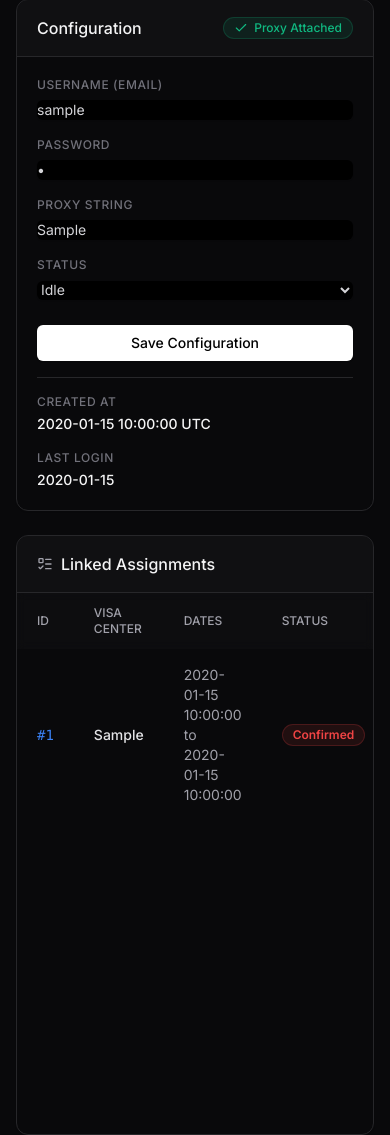
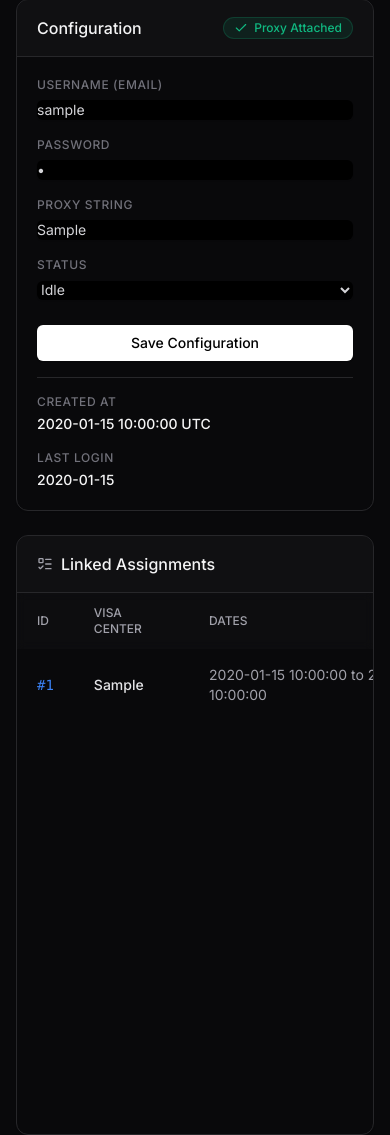
Before and after one commit to KamalExpress/booking-agent, a Flask app: template ttttt/cloud-saas/app/templates/account_detail.html in a window 390 px wide. Shown: the part 178-1313 px from the top of the page. Run offline with Flask 3, Linux system fonts and the light colour scheme; the template is opened without the code that fills it: most values are stand-ins (such as "Sample title", 1, 10 or a date in 2020); some libraries are stand-ins or nearby versions.

Commit message:
fix: Sidebar user display, mobile tables, and PWA scroll clearance

```diff
--- a/ttttt/cloud-saas/app/templates/account_detail.html
+++ b/ttttt/cloud-saas/app/templates/account_detail.html
@@ -92,8 +92,8 @@
                 </h3>
             </div>
 
-            <div class="flex-1 overflow-y-auto p-0">
-                <table class="w-full text-sm text-left">
+            <div class="flex-1 overflow-y-auto overflow-x-auto p-0">
+                <table class="w-full min-w-[600px] text-sm text-left">
                     <thead class="text-xs text-zinc-400 uppercase bg-zinc-900/30 sticky top-0 backdrop-blur-sm">
                         <tr>
                             <th class="px-5 py-3 font-medium">ID</th>
--- a/ttttt/cloud-saas/app/templates/assignment_detail.html
+++ b/ttttt/cloud-saas/app/templates/assignment_detail.html
@@ -117,8 +117,8 @@
                 </h3>
             </div>
 
-            <div class="flex-1 overflow-y-auto p-0">
-                <table class="w-full text-sm text-left">
+            <div class="flex-1 overflow-y-auto overflow-x-auto p-0">
+                <table class="w-full min-w-[600px] text-sm text-left">
                     <thead class="text-xs text-zinc-400 uppercase bg-zinc-900/30 sticky top-0 backdrop-blur-sm">
                         <tr>
                             <th class="px-5 py-3 font-medium">Timestamp</th>
--- a/ttttt/cloud-saas/app/templates/base.html
+++ b/ttttt/cloud-saas/app/templates/base.html
@@ -114,6 +114,12 @@
             {% endif %}
         </nav>
         <div class="p-4 border-t border-[#27272a]">
+            {% if user %}
+            <div class="mb-3 px-3 py-2 bg-zinc-900/50 rounded-md border border-zinc-800/50">
+                <p class="text-[10px] text-zinc-500 font-medium uppercase tracking-wider mb-0.5">Logged in as</p>
+                <p class="text-sm text-zinc-300 truncate font-medium" title="{{ user.email }}">{{ user.email }}</p>
+            </div>
+            {% endif %}
             <button id="logoutBtn" class="nav-link w-full text-red-500 hover:bg-red-500/10 hover:text-red-400">
                 <i data-lucide="log-out" class="w-4 h-4"></i> Logout
             </button>
@@ -132,8 +138,8 @@
             </button>
         </div>
 
-        <div class="flex-1 overflow-y-auto p-4 md:p-8 pb-8">
-            <div class="max-w-7xl mx-auto w-full">
+        <div class="flex-1 overflow-y-auto p-4 md:p-8 pb-24 md:pb-8">
+            <div class="max-w-7xl mx-auto w-full h-full">
                 {% block content %}{% endblock %}
             </div>
         </div>
--- a/ttttt/cloud-saas/app/templates/worker_detail.html
+++ b/ttttt/cloud-saas/app/templates/worker_detail.html
@@ -153,6 +153,7 @@
 <div id="tab-live" class="tab-content block">
     <h3 class="text-lg font-semibold mb-4">Active Leases</h3>
     <div class="card overflow-hidden mb-8">
+        <div class="overflow-x-auto">
             <table class="w-full text-sm text-left">
                 <thead class="text-xs text-[#a1a1aa] uppercase bg-[#18181b] border-b border-[#27272a]">
                 <tr>
@@ -183,11 +184,13 @@
             </table>
         </div>
     </div>
+</div>
 
 <!-- Historical Tab -->
 <div id="tab-historical" class="tab-content hidden">
     <h3 class="text-lg font-semibold mb-4">Recent Events (Last 100)</h3>
     <div class="card overflow-hidden">
+        <div class="overflow-x-auto">
             <table class="w-full text-sm text-left">
                 <thead class="text-xs text-[#a1a1aa] uppercase bg-[#18181b] border-b border-[#27272a]">
                 <tr>
@@ -226,6 +229,7 @@
                 {% endfor %}
             </tbody>
             </table>
+        </div>
     </div>
 </div>
 
```
Also changed, not shown: ttttt/cloud-saas/app/templates/accounts.html (+5 -3 lines), ttttt/cloud-saas/app/templates/assignments.html (+5 -3 lines), ttttt/cloud-saas/app/templates/logs.html (+5 -3 lines). Lines whose indentation alone changed are shown as unchanged.
